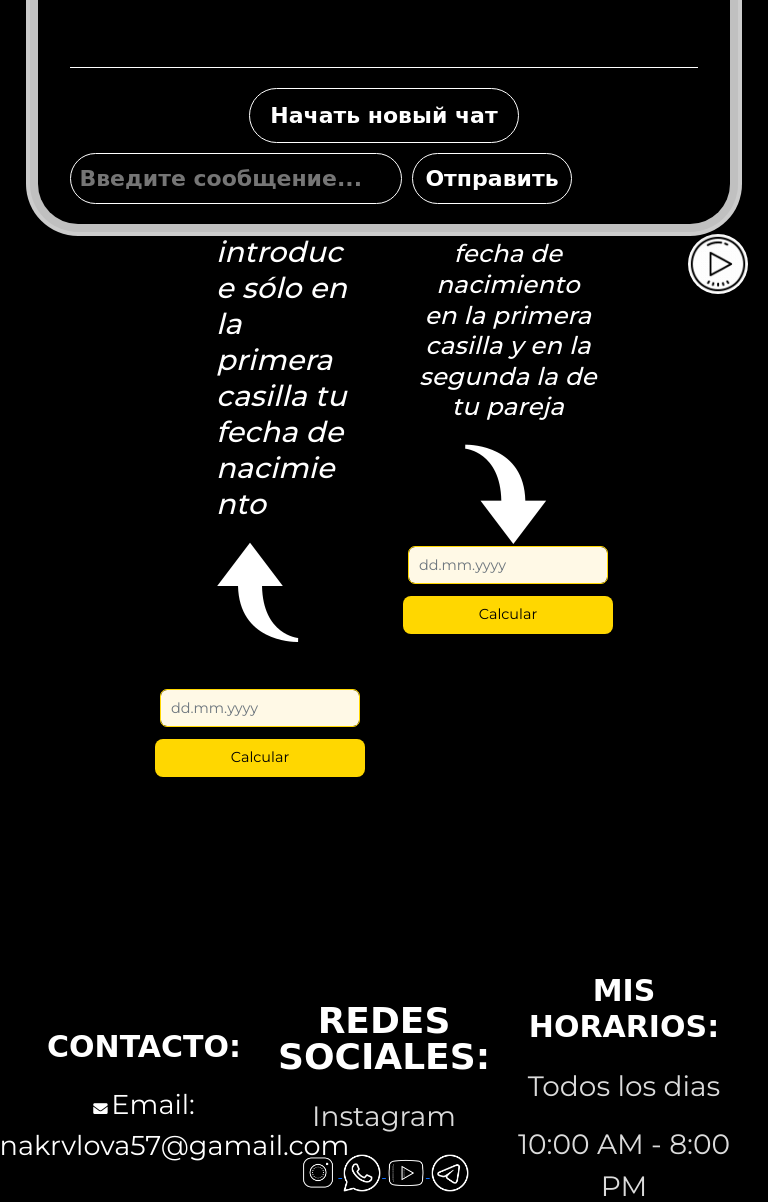
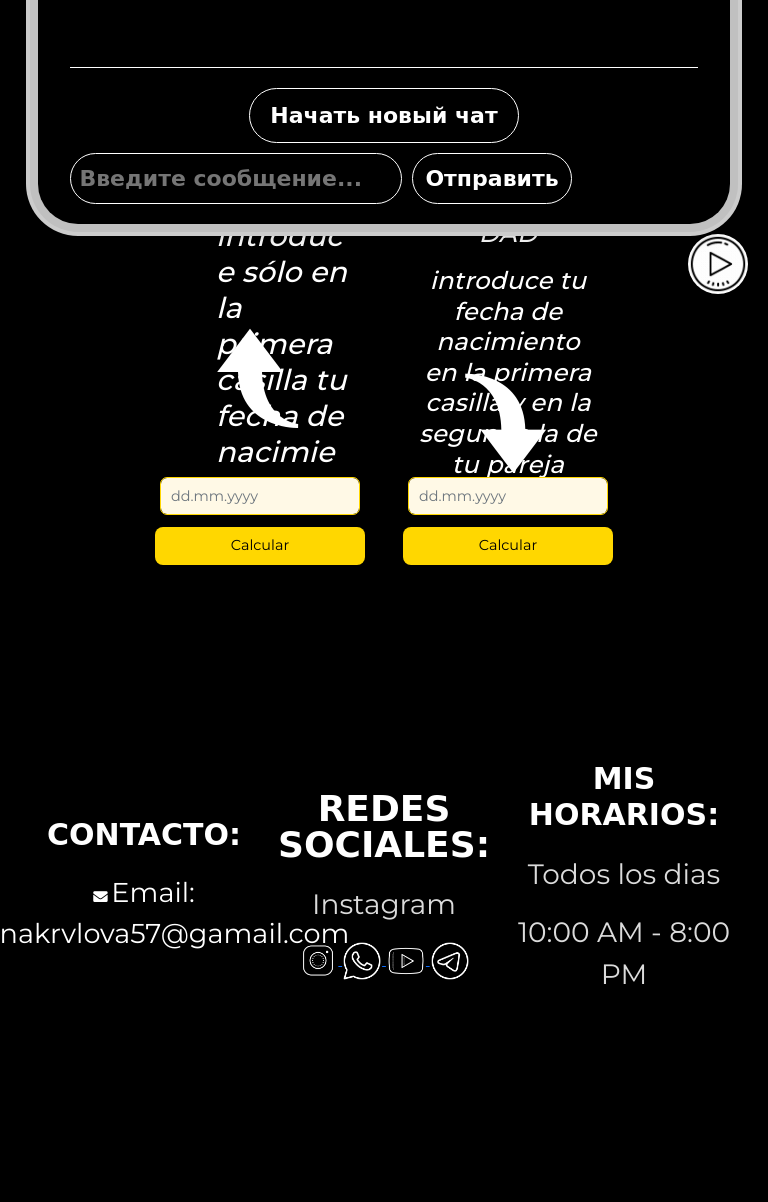
Before and after one commit to nikolay198504/myproject, a Django app: page / in a window 768 px wide. Shown: the part 426-1628 px from the top of the page. After the commit the page ends 1410 px from the top, so only its background shows below. Run offline with Django 4.2, Linux system fonts and the light colour scheme; some libraries are stand-ins or nearby versions.

Commit message:
десктоп и мобаил дополнение

```diff
--- a/calculator/static/calculator/css/custom.css
+++ b/calculator/static/calculator/css/custom.css
@@ -21,6 +21,8 @@ body {
 
 /* === Планшеты (iPad, 701–992px): центрируем заголовки/подписи в колонках, убираем большие сдвиги === */
 @media (min-width: 701px) and (max-width: 992px) {
+  /* Доп. опускание ПРАВОЙ колонки целиком (текст + стрелка + инпуты) */
+  .text-matriz-compatibilidad { margin-top: 61px !important; }
   /* Общее: центрируем содержимое колонок */
   .row > [class*="col-"] {
     display: flex !important;
@@ -54,10 +56,18 @@ body {
   .text-matriz-personal p,
   .text-matriz-compatibilidad p { font-size: 0.92em !important; line-height: 1.35 !important; }
   /* Выравниваем высоту текстовых блоков, чтобы инпуты были на одной линии */
+  /* Фиксированная высота описаний + нижний отступ, чтобы стрелки не наезжали */
   .text-matriz-personal p,
-  .text-matriz-compatibilidad p { min-height: 260px !important; }
+  .text-matriz-compatibilidad p {
+    height: 300px !important;           /* компактнее по высоте */
+    margin-bottom: 18px !important;     /* больше отступа до стрелки */
+  }
   .text-matriz-personal .text-arrow,
-  .text-matriz-compatibilidad .text-arrow { min-height: 80px !important; }
+  .text-matriz-compatibilidad .text-arrow {
+    height: 100px !important;           /* стрелки чуть меньше */
+    margin-top: 6px !important;         /* отступ от текста сверху */
+    margin-bottom: 16px !important;     /* отступ до инпутов */
+  }
   /* Стрелочный блок и стрелки — без абсолютных отступов на планшетах */
   .arrow-container { display: flex !important; justify-content: center !important; }
   .arrow, .arrow-up, .arrow-down {
@@ -65,8 +75,11 @@ body {
     left: auto !important; right: auto !important;
     top: auto !important; bottom: auto !important;
     transform: none !important;
-    margin: 8px auto !important;
+    margin: 6px auto 16px !important;  /* больше отступа до инпута */
     display: block !important;
+    height: 100px !important;          /* синхронизировано с .text-arrow */
+    max-height: 100px !important;
+    z-index: 1;
   }
 
   /* Улучшаем переносы заголовков/подписей */
@@ -74,7 +87,7 @@ body {
   .text-matriz-personal p,
   .text-matriz-compatibilidad .text-arrow,
   .text-matriz-compatibilidad p {
-    max-width: 440px !important;
+    max-width: 480px !important;        /* шире текстовый блок — меньше «ступенек» переносов */
     white-space: normal !important;
     word-break: normal !important;
     overflow-wrap: anywhere !important;
@@ -100,7 +113,10 @@ body {
   .text-matriz-personal .btn.btn-custom,
   .text-matriz-compatibilidad .btn.btn-custom { height: 42px !important; font-size: 0.96rem !important; }
   .text-matriz-personal .input-group.input-group-lg,
-  .text-matriz-compatibilidad .input-group.input-group-lg { margin-top: 10px !important; margin-bottom: 8px !important; }
+  .text-matriz-compatibilidad .input-group.input-group-lg { margin-top: 10px !important; margin-bottom: 10px !important; }
+  /* Гарантируем одинаковую точку старта первого инпута после стрелки */
+  .text-matriz-personal .input-group.input-group-lg:first-of-type,
+  .text-matriz-compatibilidad .input-group.input-group-lg:first-of-type { margin-top: 12px !important; }
   .text-matriz-personal .input-group.input-group-lg .form-control,
   .text-matriz-compatibilidad .input-group.input-group-lg .form-control { height: 42px !important; }
 }
@@ -784,3 +800,17 @@ table > thead > tr > th {
     font-size: 1em !important;        /* Размер шрифта на самых маленьких экранах */
   }
 }
+
+/* ===================================================================
+   8. Десктоп (≥ 993px): увеличить фон заголовка (картинка часов)
+   Не влияет на планшеты/мобилки
+=================================================================== */
+@media (min-width: 993px) {
+  header.text-left.text-white {
+    /* Заполняем всю ширину, без чёрных полей слева/справа */
+    background-size: cover !important;         /* заполнить контейнер по ширине */
+    background-repeat: no-repeat !important;   /* без повторов */
+    background-position: center center !important; /* по центру */
+    min-height: 780px !important;              /* высота секции под фон */
+  }
+}
```
